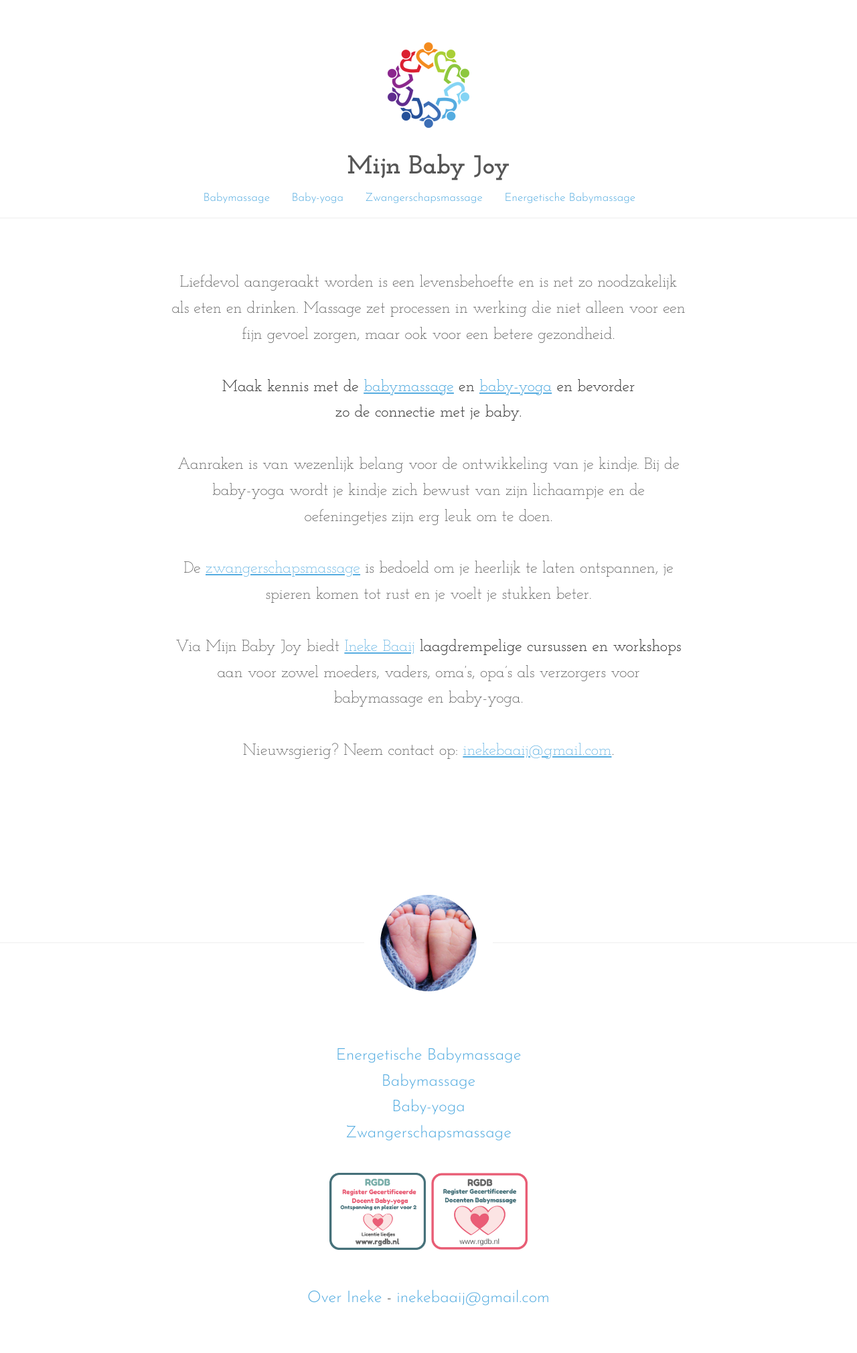
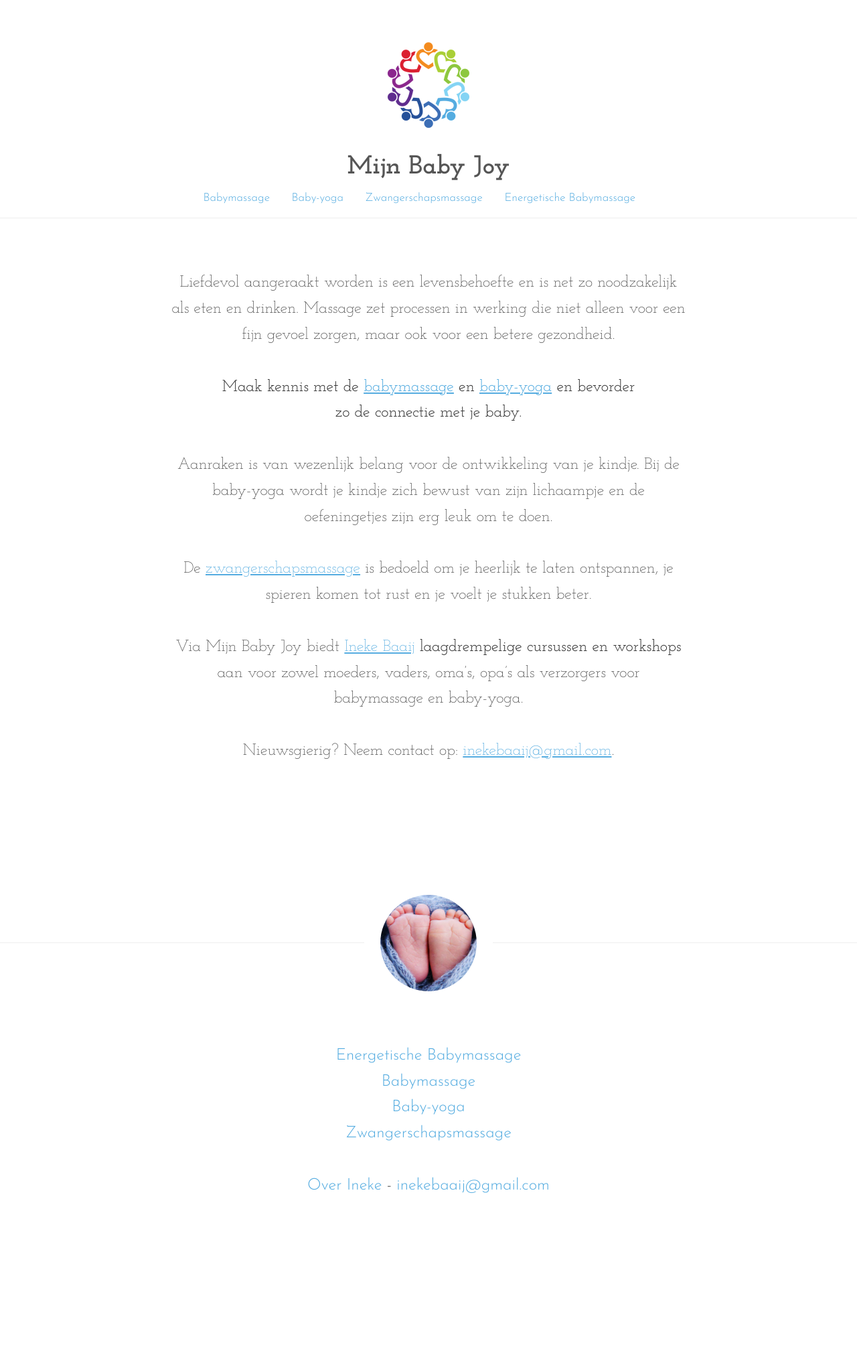
Before and after one commit to bravers-websites/mijnbabyjoy.nl, a Jekyll site: the page built from index.md, in a window 1280 px wide. Shown: the whole page at 67% size. Built offline with Jekyll 4.4.1, drawn with Linux system fonts in a browser that asks for light colours; nearby versions of some CDN libraries; after the commit the page ends 1853 px from its top, so only the background shows below that.

Commit message:
Remove rgdb logos

```diff
--- a/_includes/footer.html
+++ b/_includes/footer.html
@@ -11,10 +11,7 @@
 			{% endif %}
 			{% endfor %}
 		</ul>
-		<a href="https://opleiding-babymassage.nl/rgdb/docent-zoeken">
-			<img src="{{ '/assets/rgdb.png' | relative_url }}">
-			<img src="{{ '/assets/rgdb2.png' | relative_url }}">
-		</a>
+
 		<ul class="sub">
 			{% for item in site.pages %}
 			{% if item.category == "sub" %}
```
